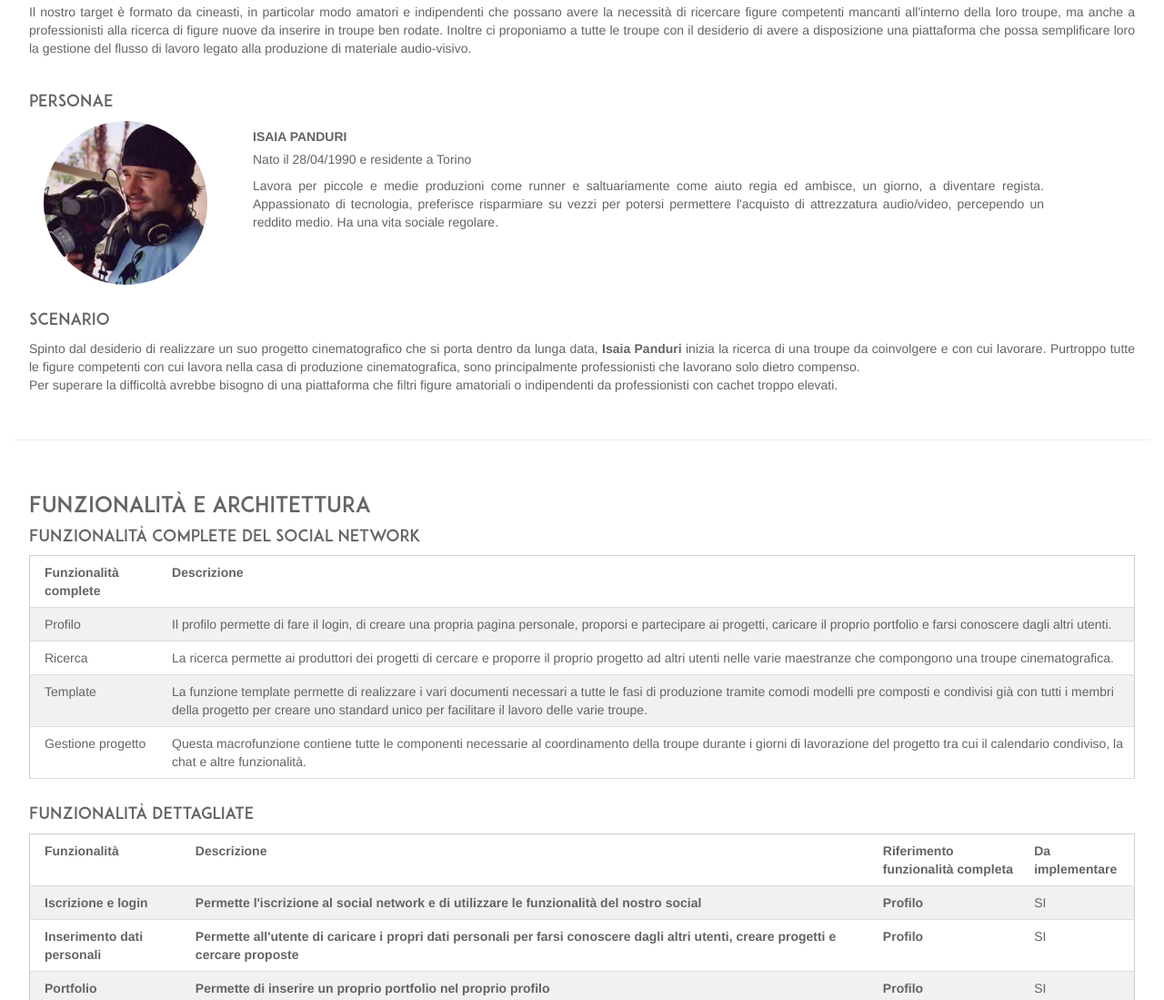
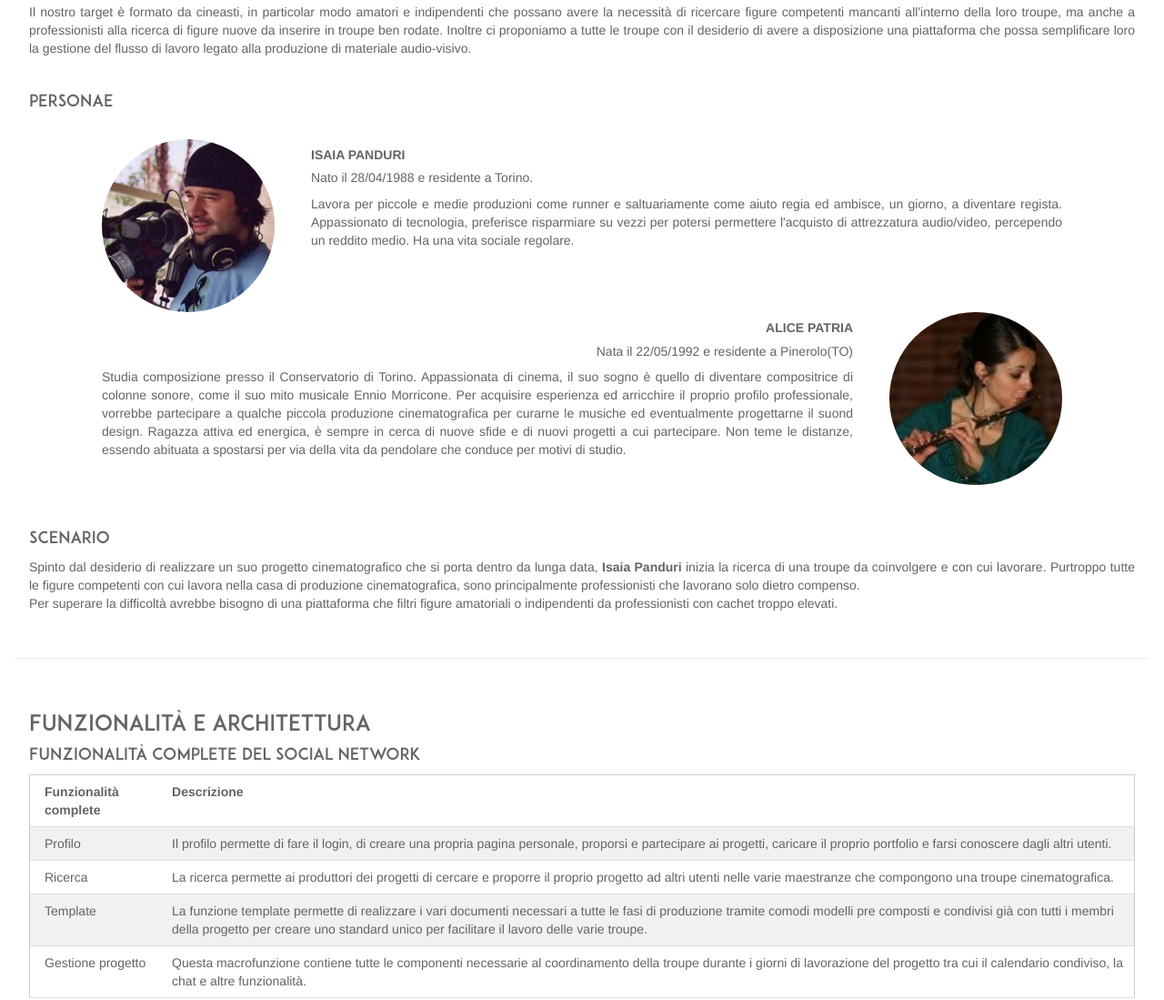
Before and after one commit to SoNet-2017/StormTroupers, a plain HTML site: page index.html in a window 1280 px wide. Shown: the part 850-1949 px from the top of the page at 91% size. Drawn offline with nearby package versions, Linux system fonts and the light colour scheme.

Commit message:
Inserimento seconda personae: Alice Patria

```diff
--- a/index.html
+++ b/index.html
@@ -118,7 +118,7 @@
                 lavoro legato alla produzione di materiale audio-visivo.
             </p>
             <br>
-            <h4>Personae</h4>
+            <h4>Personae</h4><br>
             <div id="personaeParagrafo">
                 <div class="w3-container">
                     <div class="w3-left">
@@ -127,7 +127,7 @@
                     </div>
                     <div>
                         <h5><strong>ISAIA PANDURI</strong></h5>
-                        <h5>Nato il 28/04/1990 e residente a Torino</h5>
+                        <h5>Nato il 28/04/1988 e residente a Torino.</h5>
                         <p>
                             Lavora per piccole e medie produzioni come runner e saltuariamente come aiuto regia ed
                             ambisce, un giorno,
@@ -137,8 +137,28 @@
                         </p>
                     </div>
                 </div>
+                <div class="w3-container">
+                    <div class="w3-right">
+                        <img class="w3-circle" src="images/Alice.jpg"
+                             alt="Giovane aspirante compositrice">
+                    </div>
+                    <div id="secondPersona">
+                        <h5><strong>ALICE PATRIA</strong></h5>
+                        <h5>Nata il 22/05/1992 e residente a Pinerolo(TO)</h5>
+                        <p>
+                            Studia composizione presso il Conservatorio di Torino. Appassionata di cinema, il suo
+                            sogno è quello di diventare compositrice di colonne sonore, come il suo mito musicale Ennio
+                            Morricone. Per acquisire esperienza ed arricchire il proprio profilo professionale, vorrebbe
+                            partecipare a qualche piccola produzione cinematografica per curarne le musiche ed eventualmente
+                            progettarne il suond design.
+                            Ragazza attiva ed energica, è sempre in cerca di nuove sfide e di nuovi progetti a cui partecipare.
+                            Non teme le distanze, essendo abituata a spostarsi per via della vita da pendolare che conduce
+                            per motivi di studio.
+                        </p>
+                    </div>
+                </div>
             </div>
-            <br>
+            <br><br>
             <h4>Scenario</h4>
             <p>
                 Spinto dal desiderio di realizzare un suo progetto cinematografico che si porta dentro da lunga data,
@@ -343,8 +363,8 @@
             <br>
 
             <h4>Mockup</h4>
-            <div class="w3-display-container">
-                <div class="w3-display-content" align="center">
+            <div class="w3-display-container" align="center">
+                <div class="w3-display-content" id="slideShow" align="center">
                     <img class="mySlides" src="images/mockup-imgs/Login%20-%20Register.png" style="width:80%">
                     <img class="mySlides" src="images/mockup-imgs/Register%20-%20Working%20Info.png" style="width:70%">
                     <img class="mySlides" src="images/mockup-imgs/Dashboard.png" style="width:80%">
--- a/style.css
+++ b/style.css
@@ -2,8 +2,6 @@
     font-family: "ADAM.CG PRO";
     src: url("font/ADAM.CG PRO.otf");
 }
-
-
 
 #mainTitleBase{
     background-color: #b7c3b8;
@@ -75,13 +73,22 @@
 }
 
 #personaeParagrafo div{
-    padding-right: 50px;
+    padding-right: 40px;
+    padding-left: 40px;
 }
 
 #personaeParagrafo img{
-    max-width: 180px;
-    height: 180px;
+    max-width: 190px;
+    height: 190px;
     display: inline-block;
+}
+
+#secondPersona {
+    text-align: right;
+}
+
+#slideShow {
+    max-width: 75%;
 }
 
 
```
Also changed, not shown: images/Alice.jpg (added).
